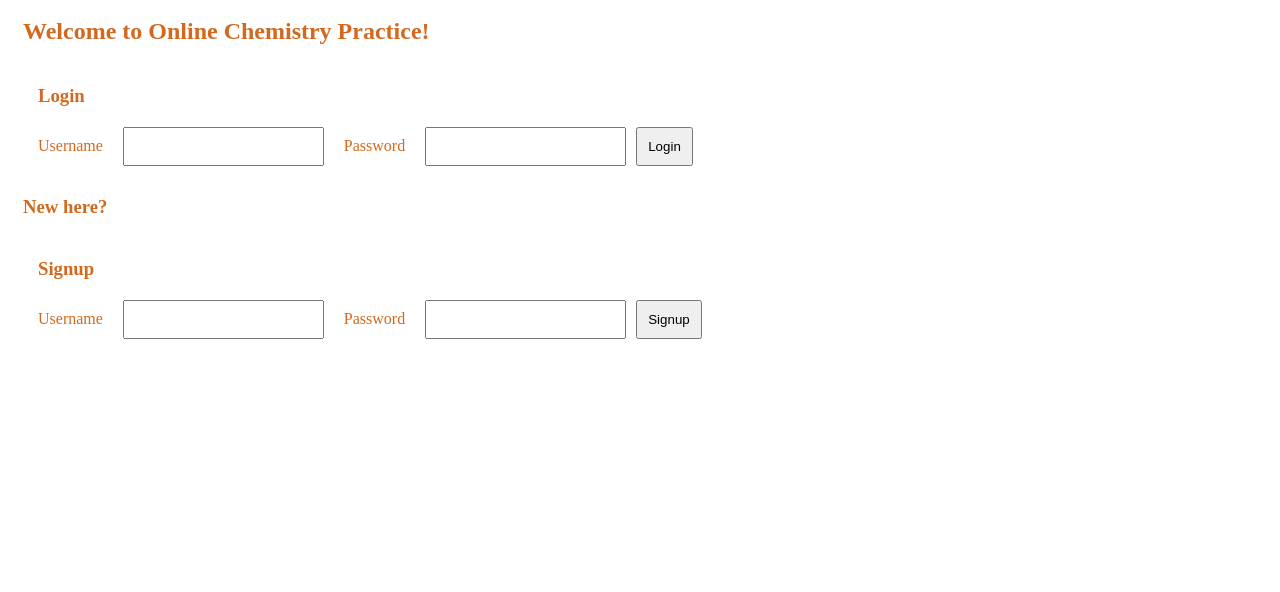
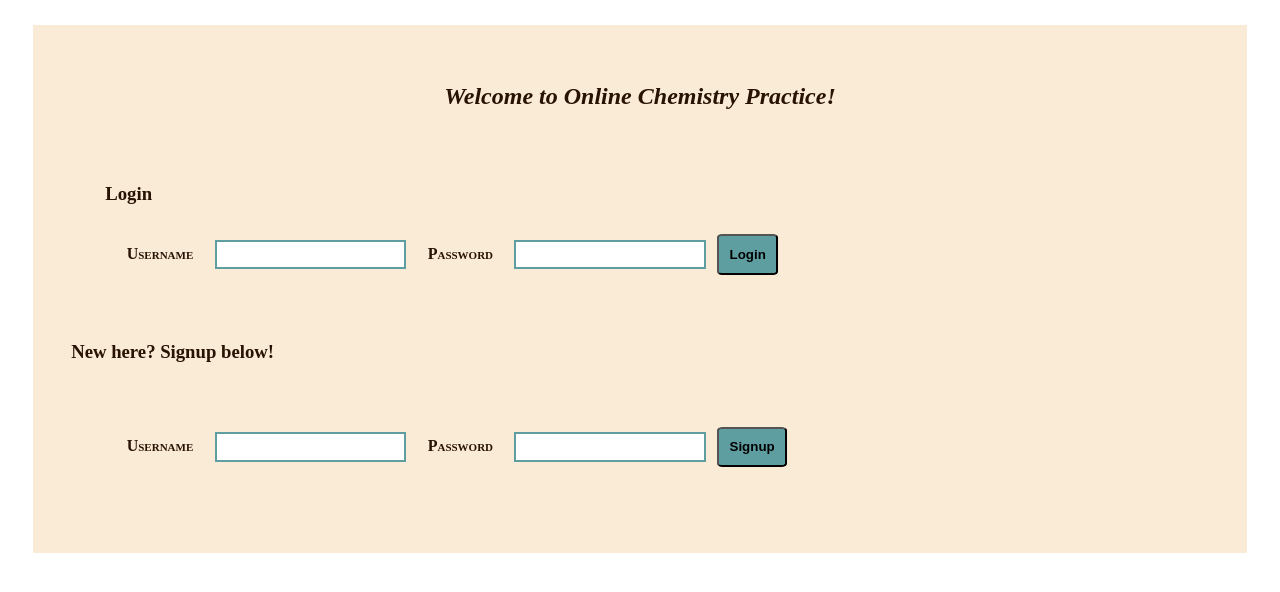
Before and after one commit to momaki9/Chemistry_Algo, a React (Create React App) app in the folder client/: page / in a window 1280 px wide. Shown: the top 592 px of the page. Built offline with nearby package versions, Linux system fonts and the light colour scheme.

Commit message:
added some styling to home page

```diff
--- a/client/src/pages/Algo.js
+++ b/client/src/pages/Algo.js
@@ -63,9 +63,6 @@ const instance = {
     testCompound: compoundRandomizer(library.set)
 }
 
-console.log(instance.testCompound.compound)
-console.log(instance.testCompound.molarMass)
-
 const Algo = () => {
     const [answer, setAnswer] = useState('');
     const handleChange = (e) => {
--- a/client/src/pages/Home.js
+++ b/client/src/pages/Home.js
@@ -4,78 +4,78 @@ import { LOGIN_USER, CREATE_USER } from '../utils/mutations';
 import Auth from '../utils/auth';
 import './style.css';
 
-const styles = {
-    padding: 10,
-    margin: 5
-}
-
 const Home = () => {
 
-    const [formState, setFormState] = useState({ username: '', password: '' });
+    const [loginState, setLoginState] = useState({ username: '', password: '' });
+    const [signupState, setSignupState] = useState({ username: '', password: '' });
     const [login, { error, data }] = useMutation(LOGIN_USER);
     const [createUser, { err, info }] = useMutation(CREATE_USER);
 
-    const handleChange = (event) => {
+    const loginChange = (event) => {
         const { name, value } = event.target;
-        setFormState({
-            ...formState,
+        setLoginState({
+            ...loginState,
+            [name]: value,
+        });
+    }
+    const signupChange = (event) => {
+        const { name, value } = event.target;
+        setSignupState({
+            ...signupState,
             [name]: value,
         });
     }
 
     const signupForm = async (event) => {
         event.preventDefault();
-        console.log(formState)
         try {
             const { data } = await createUser({
-                variables: { ...formState }
+                variables: { ...signupState }
             })
             Auth.login(data.createUser.token)
         } catch (err) {
             console.error(err)
         }
-        setFormState({
+        setSignupState({
             username: '',
             password: '',
         });
     }
 
-    const submitForm = async (event) => {
+    const loginForm = async (event) => {
         event.preventDefault();
-        console.log(formState)
         try {
             const { data } = await login({
-                variables: { ...formState }
+                variables: { ...loginState }
             })
             Auth.login(data.login.token)
         } catch (error) {
             console.error(error)
         }
-        setFormState({
+        setLoginState({
             username: '',
             password: '',
         });
     }
 
     return (
-        <div id='testcss'>
-            <h2 style={styles}>Welcome to Online Chemistry Practice!</h2>
-            <form style={styles} id='testcss' onSubmit={submitForm}>
-                <h3 style={styles}>Login</h3>
-                <label htmlFor='login-username' style={styles}>Username</label>
-                <input id="login-username" type={'text'} name='username' style={styles} onChange={handleChange} value={formState.username}></input>
-                <label htmlFor='login-password' style={styles}>Password</label>
-                <input id="login-password" type={'password'} name='password' style={styles} onChange={handleChange} value={formState.password}></input>
-                <button style={styles} type='submit'>Login</button>
+        <div id='form-page'>
+            <h2 id='heading'>Welcome to Online Chemistry Practice!</h2>
+            <form onSubmit={loginForm} id='login-form'>
+                <h3  >Login</h3>
+                <label htmlFor='login-username' className='form-label'>Username</label>
+                <input id="login-username" type={'text'} name='username' onChange={loginChange} value={loginState.username}></input>
+                <label htmlFor='login-password' className='form-label'>Password</label>
+                <input id="login-password" type={'password'} name='password' onChange={loginChange} value={loginState.password}></input>
+                <button type='submit' className='btn'>Login</button>
             </form>
-            <h3 style={styles}>New here?</h3>
-            <form style={styles} onSubmit={signupForm}>
-                <h3 style={styles}>Signup</h3>
-                <label htmlFor='signup-username' style={styles}>Username</label>
-                <input id="signup-username" type={'text'} name='username' style={styles} onChange={handleChange} value={formState.username}></input>
-                <label htmlFor='signup-password' style={styles}>Password</label>
-                <input id="signup-password" type={'password'} name='password' style={styles} onChange={handleChange} value={formState.password}></input>
-                <button style={styles} type='submit'>Signup</button>
+            <h3  >New here? Signup below!</h3>
+            <form onSubmit={signupForm} id='signup-form'>
+                <label htmlFor='signup-username' className='form-label'>Username</label>
+                <input id="signup-username" type={'text'} name='username' onChange={signupChange} value={signupState.username}></input>
+                <label htmlFor='signup-password' className='form-label' >Password</label>
+                <input id="signup-password" type={'password'} name='password' onChange={signupChange} value={signupState.password}></input>
+                <button type='submit' className='btn'>Signup</button>
             </form>
         </div>
     )
--- a/client/src/pages/style.css
+++ b/client/src/pages/style.css
@@ -1,3 +1,47 @@
-#testcss {
-    color: chocolate;
+#form-page {
+    color: rgb(40, 18, 2);
+    background-color: antiquewhite;
+    margin: 2%;
+    padding: 3%;
+    display: flex;
+    flex-direction: column;
+    flex-wrap: wrap;
 }
+
+#heading {
+    font-style: italic;
+    align-self: center;
+}
+
+#login-form, #signup-form {
+    padding: 3%;
+}
+
+.form-label {
+    padding: 2%;
+    font-weight: bold;
+    font-variant: small-caps;
+}
+
+.btn {
+    margin: 1%;
+    padding: 1%;
+    background-color: cadetblue;
+    border-radius: 8%;
+    font-weight: bold;
+}
+
+.btn:hover {
+    cursor: pointer;
+    background-color: rgb(147, 221, 223);
+}
+
+#login-username, #login-password, #signup-username, #signup-password {
+  padding: 0.5%;
+  border: 2px solid cadetblue;
+  outline: none;
+}
+
+#login-username:focus, #login-password:focus, #signup-username:focus, #signup-password:focus {
+    border-color: rgb(38, 91, 93);
+}
```
